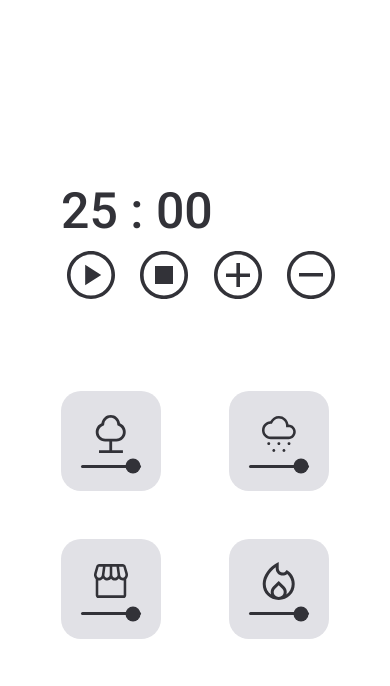
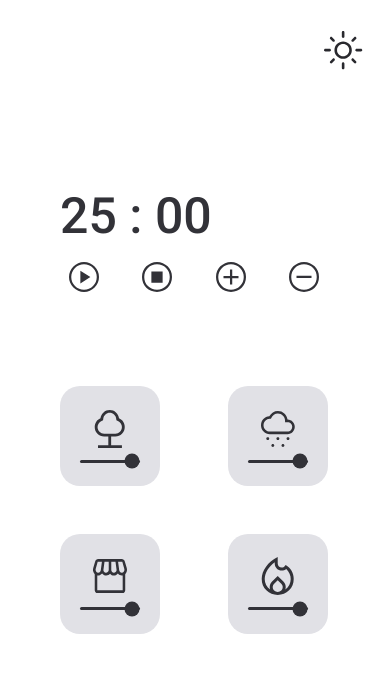
Before and after one commit to IsabelaGhislandi/focus-timer-dark-mode, a plain HTML site: page index.html in a window 390 px wide. Drawn offline with Linux system fonts and the light colour scheme.

Commit message:
Update style.css

```diff
--- a/style.css
+++ b/style.css
@@ -28,25 +28,48 @@ main {
     gap: 19.2rem;
 }
 
-.britghness{
+.britghness {
     position: fixed;
     top: 0;
     right: 0;
-    padding: 6rem 6rem 0 0;
+
+    margin: 6rem 8rem 0;
+   background: transparent;
+
+
 }
+
 
   .light {
       border: none;
-      background-color: transparent;
+      justify-content: center;
+      align-items: center;
+      background: transparent;
       cursor: pointer;
+
   }
+
+  .light > svg {
+    width: 4.6rem;
+    height: 4.6rem;
+  }
+
+  .light > svg path {
+    fill: var(--btn-dark);
+
+}
 
   .light > svg:hover path {
       fill: var(--bg-select) !important;
       transition: all 10ms ease-in-out;
   }
 
-  .dark> svg:hover path {
+  .dark > svg {
+    width: 4.6rem;
+    height: 4.6rem;
+  }
+
+  .dark > svg:hover path {
 
       fill: var(--bg-select) !important;
       transition: all 10ms ease-in-out;
@@ -177,23 +200,50 @@ input[type="range" i] {
 
 }
 
+
 @keyframes button--in {
   0% { clip-path: inset(100% 0 0 0); }
   100% { clip-path: inset(0 0 0 0); }
 }
 
 
-  @media (max-width: 45.0rem) {
+@media (max-width: 32rem) {
+
+    main {
+        margin: 0;
+        overflow: hidden;
+        justify-content: center;
+
+        max-width:32rem;
+        gap: 0;
+        margin-right: 3rem;
+
+    }
+    #timer {
+        font-size: 1rem;
+    }
+    .brightness {
+
+        width: 5rem;
+        height: 5rem;
+        margin: 0;
+        padding: 0rem 1rem 3rem 1rem;
+    }
+
+}
+
+  @media (max-width: 48rem) and (max-width: 76rem) {
+
     main {
         font-size: 2rem;
         padding: 2rem;
         gap: 0;
-
         justify-content: center;
     }
 
     #numbers {
-        font-size:5rem;
+        font-size: 5rem;
+        justify-content: center;
     }
 
     #timer {
@@ -204,9 +254,10 @@ input[type="range" i] {
         margin: 0;
     }
 
-    .controls {
-        min-width: 1rem;
-    }
+  .btn > svg {
+    width:3rem;
+    height: 3rem;
+  }
 
     .sounds {
         gap: 0;
@@ -233,30 +284,31 @@ input[type="range" i] {
     }
 
     .britghness {
-        padding: 4rem 4rem 0 0;
-    }
+
+        margin: 1rem 0rem 1rem 2rem;
+        padding: 2rem;
+     }
+
+     .light > svg {
+        width: 4rem;
+        height:4rem;
+     }
+     .dark > svg {
+        width: 4rem;
+        height:4rem;
+     }
+
 
   }
 
-  @media (max-width: 78.0rem) {
-    main {
-        font-size: 2rem;
-        padding: 2rem;
-        gap: 3rem;
-        display: flex;
-        flex-direction: column;
-        justify-content: center;
-    }
-  }
+  @media (max-width: 87rem) {
 
-  @media (max-width: 103rem) {
-    main {
-        justify-content: center;
-        font-size: 8rem;
-    }
-    .britghness {
-        padding: 4rem 4rem 0 0;
-    }
-
+        main {
+            font-size: 2rem;
+            padding: 2rem;
+            gap: 2rem;
+            flex-direction: column;
+            justify-content: center;
+        }
 
   }
```
